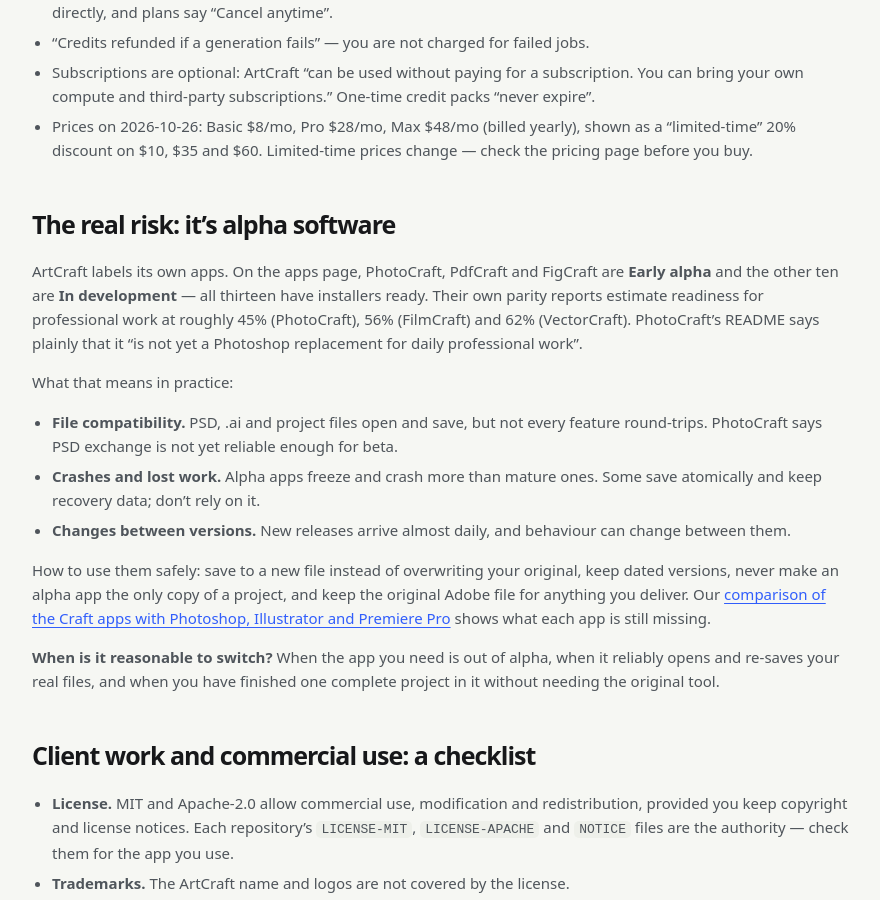
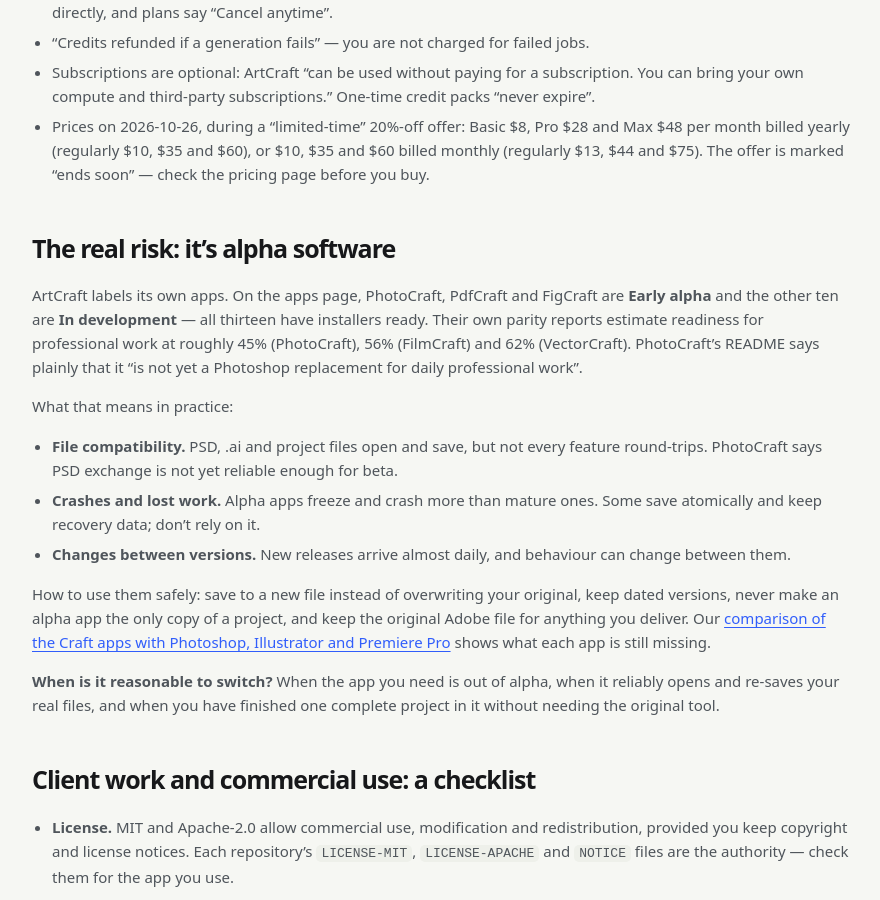
Before and after one commit to Huoxinyue1995-Ma/artcraft-hub, a Next.js app: page /en/is-artcraft-safe in a window 1280 px wide. Shown: the part 3567-4467 px from the top of the page, without its empty margins (48-928 px from the left). Built offline with nearby package versions, Linux system fonts and the light colour scheme; no server answers.

Commit message:
Safety page: separate yearly and monthly prices in the limited-time offer

```diff
--- a/src/app/[locale]/is-artcraft-safe/page.tsx
+++ b/src/app/[locale]/is-artcraft-safe/page.tsx
@@ -24,7 +24,7 @@
 const faq: Array<{ q: string; a: string }> = [
   {
     q: 'Is ArtCraft free?',
-    a: 'The 13 Craft apps (PhotoCraft, VectorCraft, FilmCraft and the rest) are free and open source. The ArtCraft AI app is also open source and free to download, but AI generations use credits. Paid plans start at $8/month during the current 20%-off offer ($10 regular), and the official pricing page says ArtCraft can be used without a subscription if you bring your own compute or third-party subscriptions.',
+    a: 'The 13 Craft apps (PhotoCraft, VectorCraft, FilmCraft and the rest) are free and open source. The ArtCraft AI app is also open source and free to download, but AI generations use credits. Paid plans start at $8/month billed yearly (or $10 billed monthly) during the current limited-time 20%-off offer, and the official pricing page says ArtCraft can be used without a subscription if you bring your own compute or third-party subscriptions.',
   },
   {
     q: 'Is ArtCraft open source?',
@@ -204,7 +204,7 @@
           <li>Checkout runs through Stripe (“Secure checkout via Stripe”), so ArtCraft does not handle your card number directly, and plans say “Cancel anytime”.</li>
           <li>“Credits refunded if a generation fails” — you are not charged for failed jobs.</li>
           <li>Subscriptions are optional: ArtCraft “can be used without paying for a subscription. You can bring your own compute and third-party subscriptions.” One-time credit packs “never expire”.</li>
-          <li>Prices on {SAFETY_CHECKED_AT}: Basic $8/mo, Pro $28/mo, Max $48/mo (billed yearly), shown as a “limited-time” 20% discount on $10, $35 and $60. Limited-time prices change — check the pricing page before you buy.</li>
+          <li>Prices on {SAFETY_CHECKED_AT}, during a “limited-time” 20%-off offer: Basic $8, Pro $28 and Max $48 per month billed yearly (regularly $10, $35 and $60), or $10, $35 and $60 billed monthly (regularly $13, $44 and $75). The offer is marked “ends soon” — check the pricing page before you buy.</li>
         </ul>
 
         {/* §6 */}
```
